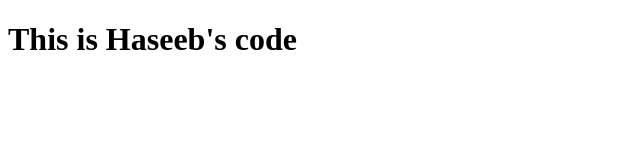
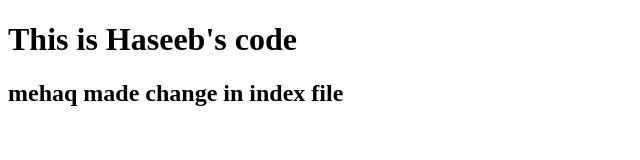
Before and after one commit to Shiekhhaseeb/Git_Test, a plain HTML site: page index.html in a window 1280 px wide. Shown: the whole page, without its empty margins (0-640 px from the left). Drawn offline with Linux system fonts and the light colour scheme.

Commit message:
changed index file

```diff
--- a/index.html
+++ b/index.html
@@ -8,6 +8,6 @@
 <body>
 
 <h1 class="heading">This is Haseeb's code</h1>
-
+<h2>mehaq made change in index file </h2>
 </body>
 </html>
```
